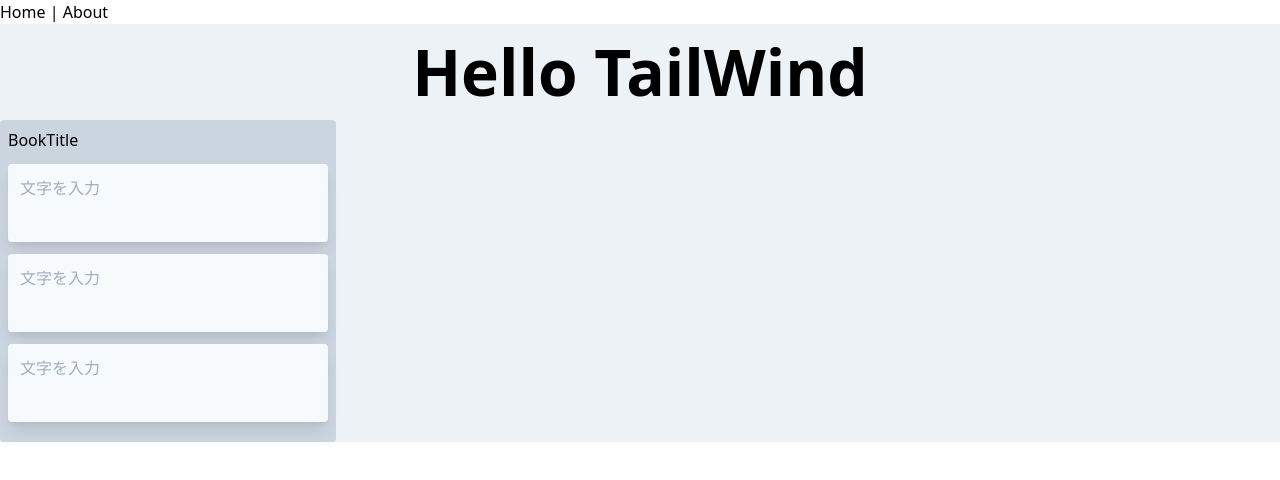
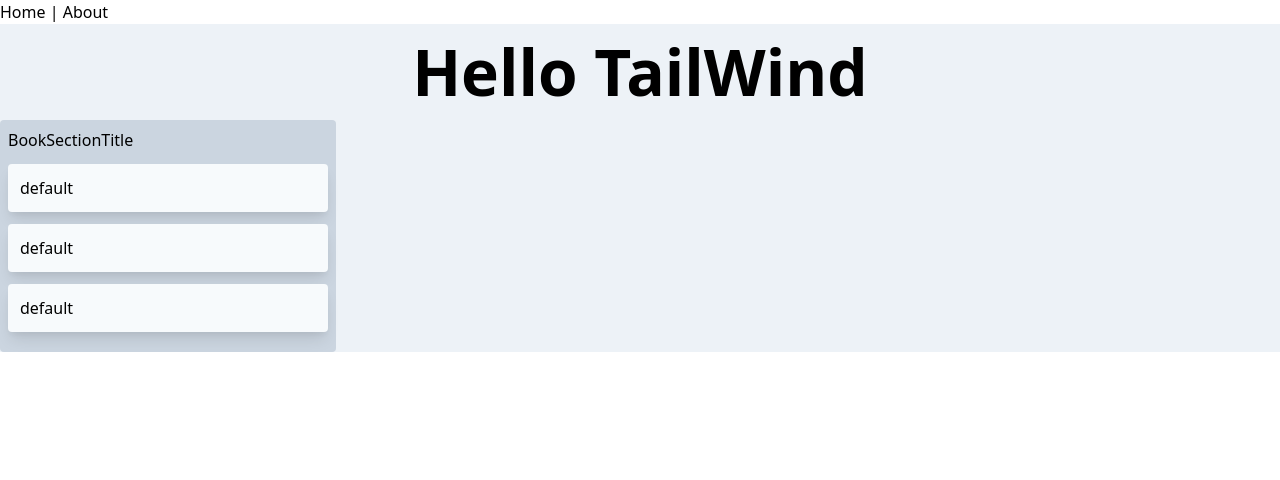
Before and after one commit to annenpolka/Balut, a Vue app in the folder webapp/: page / in a window 1280 px wide. Shown: the top 480 px of the page. Built offline with nearby package versions, Linux system fonts and the light colour scheme.

Commit message:
動的コンポーネントとりあえず実装

```diff
--- a/webapp/src/components/BookCard.vue
+++ b/webapp/src/components/BookCard.vue
@@ -1,39 +1,55 @@
 <template>
-  <div class="book-card">
-    <textarea
-      class="card-input"
-      type="text"
-      :placeholder="placeholder"
-      v-model="cardText"
-    />
+  <div @click="edit">
+    <component
+      class="book-card"
+      :is="cardStatus"
+      :cardText="cardText"
+      @card-submit="updateCard"
+    ></component>
   </div>
 </template>
 
 <script>
+import BookCardTextarea from './BookCardTextarea';
+import BookCardContent from './BookCardContent';
 export default {
+  components: {
+    BookCardTextarea,
+    BookCardContent,
+  },
   data() {
     return {
-      cardText: '',
-      placeholder: '文字を入力',
+      cardText: 'default',
+      isEdit: false,
     };
+  },
+  computed: {
+    cardStatus() {
+      return this.isEdit ? BookCardTextarea : BookCardContent;
+    },
+  },
+  methods: {
+    edit() {
+      this.isEdit = true;
+    },
+    updateCard(event) {
+      this.cardText = event;
+      this.isEdit = false;
+    },
   },
 };
 </script>
 
 <style lang="scss" scoped>
+* {
+  @apply transition-all duration-100;
+}
+
 .book-card {
-  @apply transition-all duration-100 max-w-sm overflow-hidden rounded shadow-lg p-3 my-3 bg-gray-100;
+  @apply max-w-sm overflow-hidden rounded shadow-lg p-3 my-3 bg-gray-100 whitespace-pre-wrap;
 
   &:hover {
     @apply bg-white;
   }
 }
-
-.card-input {
-  @apply resize-none transition-all duration-100 w-full bg-transparent border-transparent;
-
-  &:focus {
-    @apply outline-none;
-  }
-}
 </style>
--- /dev/null
+++ b/webapp/src/components/BookCardContent.vue
@@ -0,0 +1,11 @@
+<template>
+  <div v-text="cardText"></div>
+</template>
+
+<script>
+export default {
+  props: {
+    cardText: String,
+  },
+};
+</script>
--- /dev/null
+++ b/webapp/src/components/BookCardTextarea.vue
@@ -0,0 +1,38 @@
+<template>
+  <textarea
+    class="card-input"
+    type="text"
+    v-model="text"
+    @keyup.ctrl.enter="submit"
+  />
+</template>
+
+<script>
+export default {
+  props: ['cardText'],
+  data() {
+    return {
+      text: this.cardText,
+    };
+  },
+  methods: {
+    submit() {
+      this.$emit('card-submit', this.text);
+    },
+  },
+};
+</script>
+
+<style lang="scss" scoped>
+* {
+  @apply transition-all duration-100;
+}
+
+.card-input {
+  @apply resize-none w-full bg-transparent border-transparent;
+
+  &:focus {
+    @apply outline-none;
+  }
+}
+</style>
--- a/webapp/src/components/BookSection.vue
+++ b/webapp/src/components/BookSection.vue
@@ -1,7 +1,7 @@
 <template>
   <div class="book-section">
     <ul>
-      <li>BookTitle</li>
+      <li>BookSectionTitle</li>
     </ul>
     <BookCard></BookCard>
     <BookCard></BookCard>
```
Also changed, not shown: 1 other file (tests, documents, lock files or other folders).
